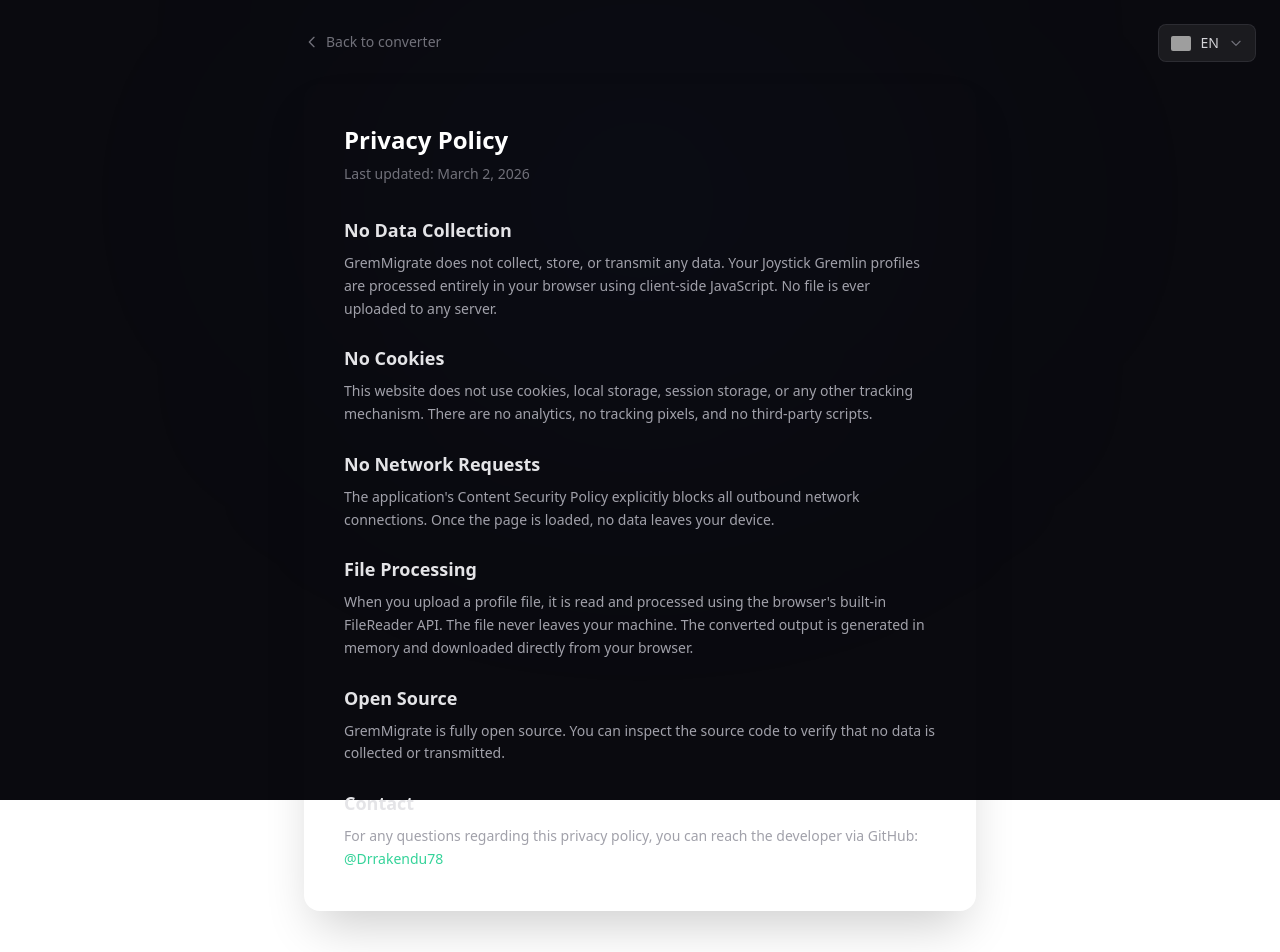
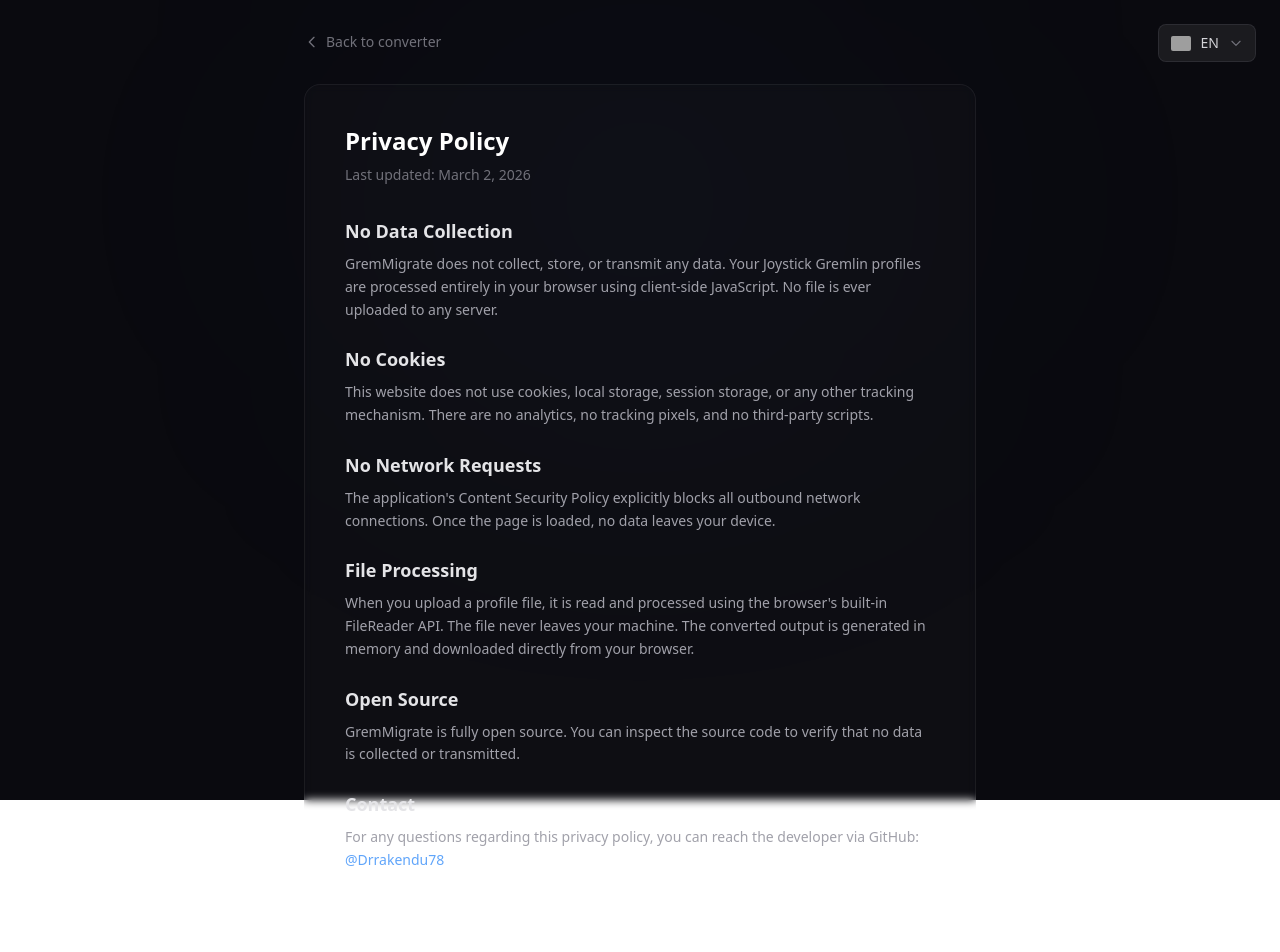
Before and after one commit to drrakendu78/GremMigrate, a Nuxt app: page /privacy in a window 1280 px wide. Shown: the top 952 px of the page. Built offline with nearby package versions, Linux system fonts and the light colour scheme; grey boxes are pictures that could not be loaded.

Commit message:
ui: update privacy page to match new design

```diff
--- a/app/pages/privacy.vue
+++ b/app/pages/privacy.vue
@@ -15,7 +15,7 @@
       {{ t('privacyBack') }}
     </NuxtLink>
 
-    <div class="card-glass rounded-2xl p-8 sm:p-10 shadow-2xl shadow-black/20">
+    <div class="rounded-2xl p-8 sm:p-10 border border-white/[0.06] bg-white/[0.02] backdrop-blur-sm">
       <h1 class="text-2xl font-bold text-white mb-2">{{ t('privacyTitle') }}</h1>
       <p class="text-zinc-500 text-sm mb-8">{{ t('privacyUpdated') }}</p>
 
@@ -49,7 +49,7 @@
           <h2 class="text-lg font-semibold text-zinc-200 mb-2">{{ t('privacyContactTitle') }}</h2>
           <p>
             {{ t('privacyContact') }}
-            <a href="https://github.com/Drrakendu78" target="_blank" rel="noopener" class="text-emerald-400 hover:text-emerald-300 transition-colors">@Drrakendu78</a>
+            <a href="https://github.com/Drrakendu78" target="_blank" rel="noopener" class="text-blue-400 hover:text-blue-300 transition-colors">@Drrakendu78</a>
           </p>
         </section>
       </div>
```
